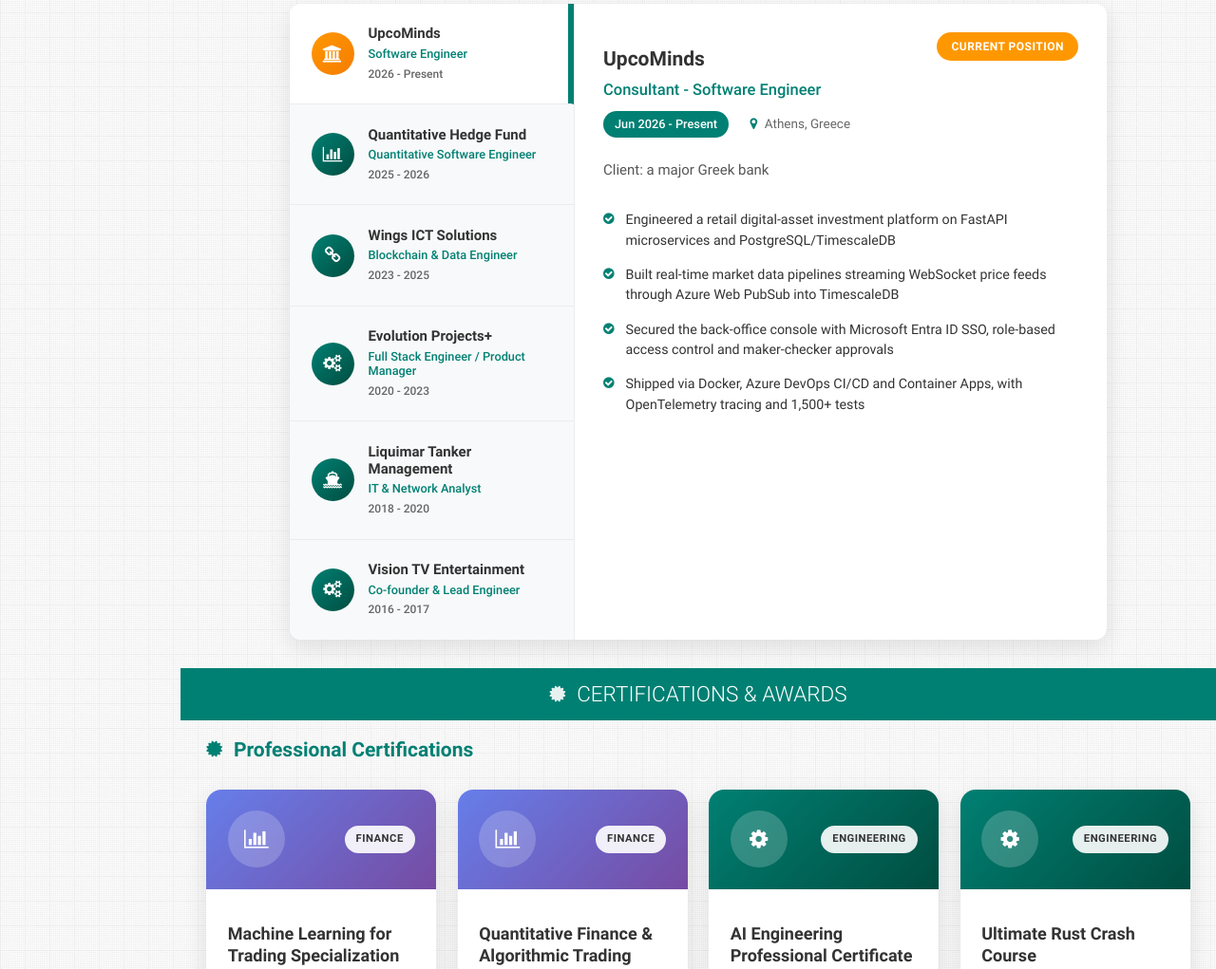
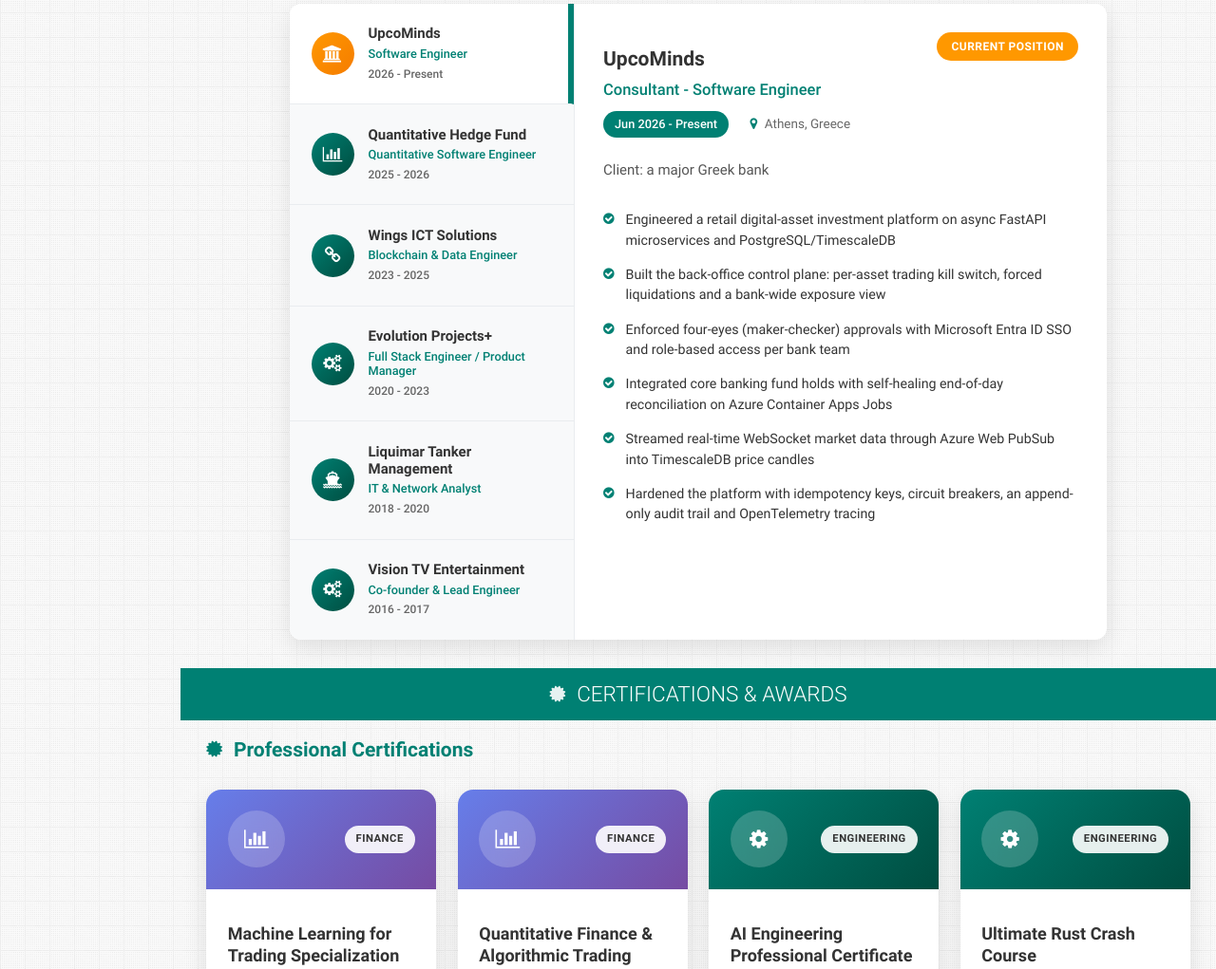
Before and after one commit to Leonidas25/Leonidas25.github.io, a plain HTML site: page index.html in a window 1280 px wide. Shown: the part 1677-2698 px from the top of the page at 95% size. Drawn offline with nearby package versions, Linux system fonts and the light colour scheme.

Commit message:
Expand current-role bullets and drop internal metrics from resume

```diff
--- a/index.html
+++ b/index.html
@@ -427,19 +427,27 @@
                             <div class="job-achievements">
                                 <div class="achievement">
                                     <i class="fa fa-check-circle"></i>
-                                    <span>Engineered a retail digital-asset investment platform on FastAPI microservices and PostgreSQL/TimescaleDB</span>
+                                    <span>Engineered a retail digital-asset investment platform on async FastAPI microservices and PostgreSQL/TimescaleDB</span>
                                 </div>
                                 <div class="achievement">
                                     <i class="fa fa-check-circle"></i>
-                                    <span>Built real-time market data pipelines streaming WebSocket price feeds through Azure Web PubSub into TimescaleDB</span>
+                                    <span>Built the back-office control plane: per-asset trading kill switch, forced liquidations and a bank-wide exposure view</span>
                                 </div>
                                 <div class="achievement">
                                     <i class="fa fa-check-circle"></i>
-                                    <span>Secured the back-office console with Microsoft Entra ID SSO, role-based access control and maker-checker approvals</span>
+                                    <span>Enforced four-eyes (maker-checker) approvals with Microsoft Entra ID SSO and role-based access per bank team</span>
                                 </div>
                                 <div class="achievement">
                                     <i class="fa fa-check-circle"></i>
-                                    <span>Shipped via Docker, Azure DevOps CI/CD and Container Apps, with OpenTelemetry tracing and 1,500+ tests</span>
+                                    <span>Integrated core banking fund holds with self-healing end-of-day reconciliation on Azure Container Apps Jobs</span>
+                                </div>
+                                <div class="achievement">
+                                    <i class="fa fa-check-circle"></i>
+                                    <span>Streamed real-time WebSocket market data through Azure Web PubSub into TimescaleDB price candles</span>
+                                </div>
+                                <div class="achievement">
+                                    <i class="fa fa-check-circle"></i>
+                                    <span>Hardened the platform with idempotency keys, circuit breakers, an append-only audit trail and OpenTelemetry tracing</span>
                                 </div>
                             </div>
                         </div>
```
Also changed, not shown: 1 other file.
